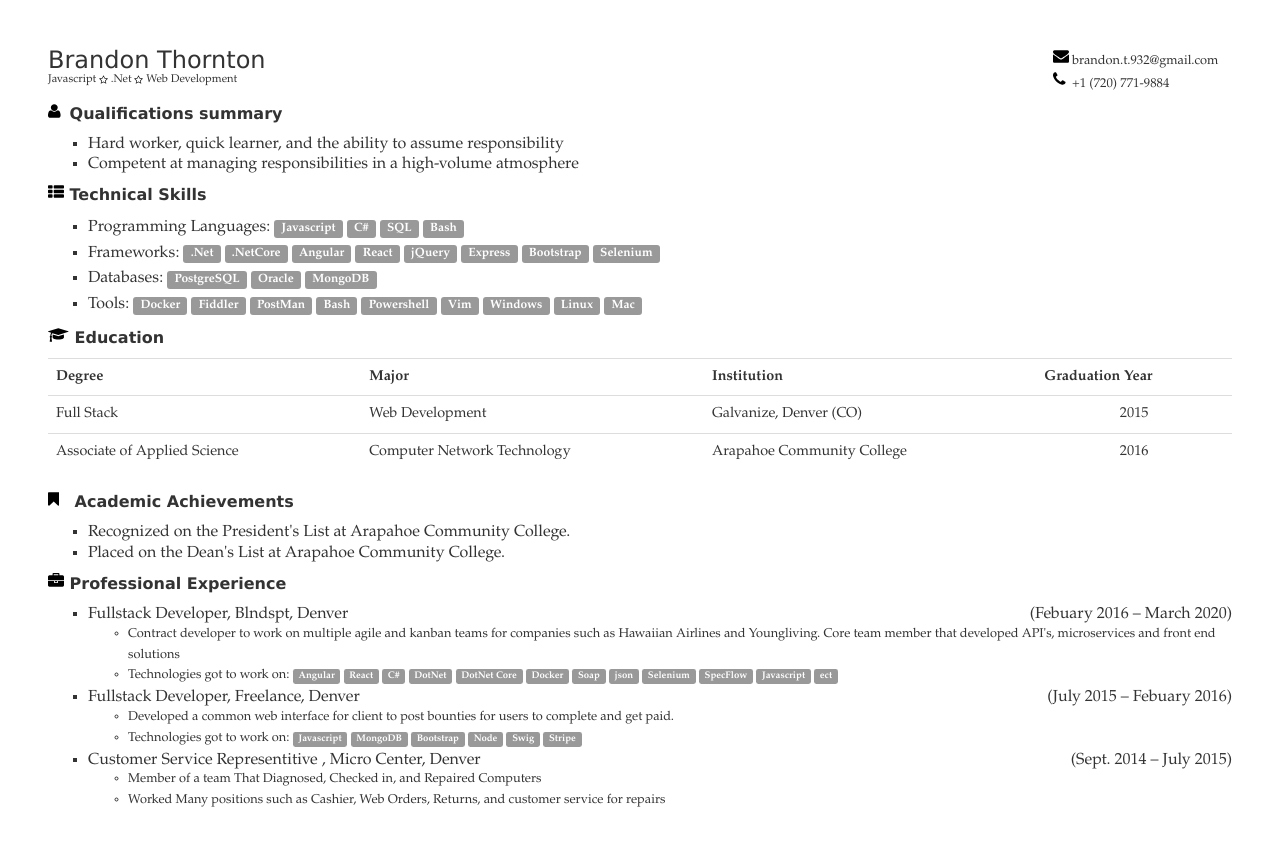
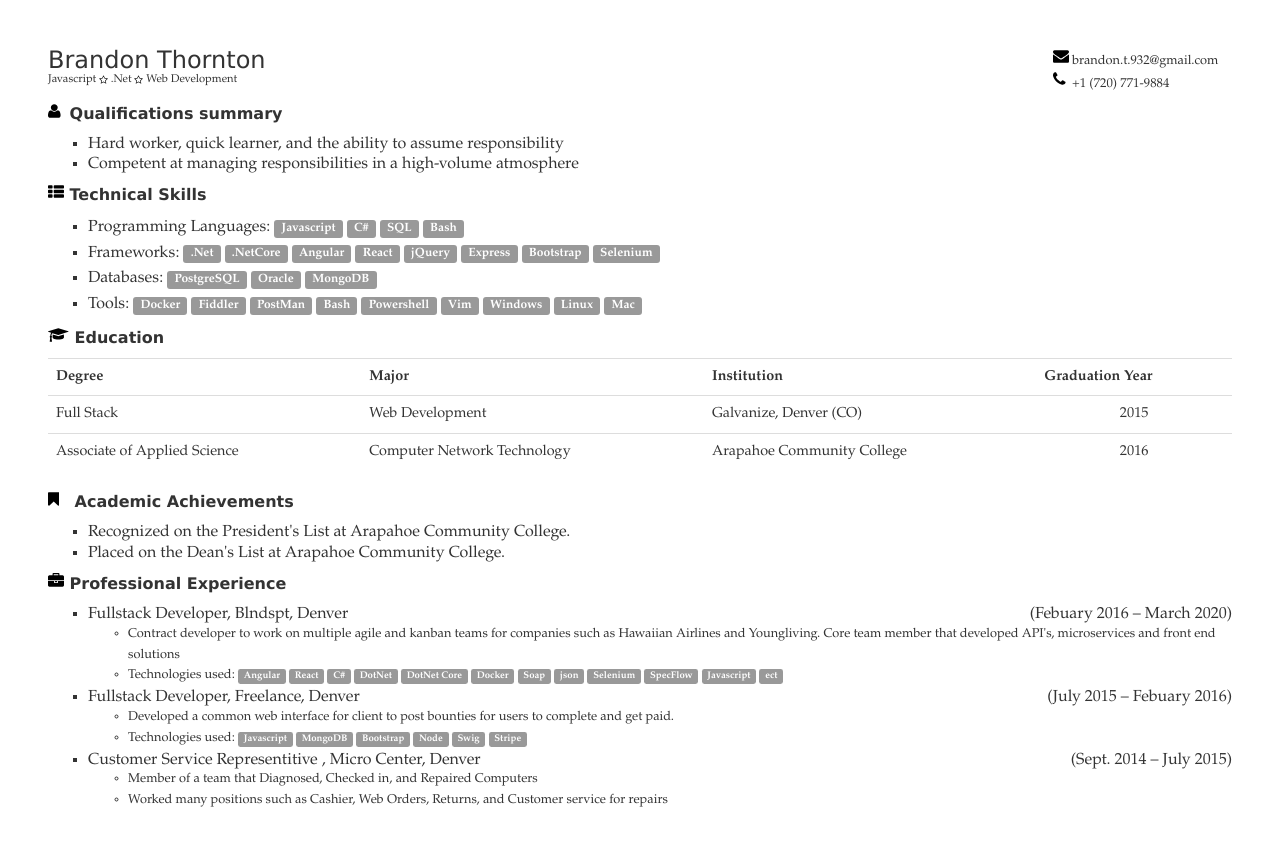
Before and after one commit to brandon932/resume, a plain HTML site: page resume/page.html in a window 1280 px wide. Drawn offline with Linux system fonts and the light colour scheme.

Commit message:
fixed resume typo and changed name of resume pdf

```diff
--- a/brandon_resume.json
+++ b/brandon_resume.json
@@ -147,8 +147,8 @@
           "from": "Sept. 2014",
           "to": "July 2015",
           "details": [
-            "Member of a team That Diagnosed, Checked in, and Repaired Computers",
-            "Worked Many positions such as Cashier, Web Orders, Returns, and customer service for repairs"
+            "Member of a team that Diagnosed, Checked in, and Repaired Computers",
+            "Worked many positions such as Cashier, Web Orders, Returns, and Customer service for repairs"
           ]
         }
       ]
--- a/resume/page.html
+++ b/resume/page.html
@@ -102,7 +102,7 @@
 			<span class="right">(Febuary 2016 – March 2020)</span>
 			<ul>
 				<li>Contract developer to work on multiple agile and kanban teams for companies such as Hawaiian Airlines and Youngliving. Core team member that developed API's, microservices and front end solutions</li>
-				<li>Technologies got to work on:
+				<li>Technologies used:
 					<span class="label label-default">Angular</span>
 					<span class="label label-default">React</span>
 					<span class="label label-default">C#</span>
@@ -122,7 +122,7 @@
 			<span class="right">(July 2015 – Febuary 2016)</span>
 			<ul>
 				<li>Developed a common web interface for client to post bounties for users to complete and get paid.</li>
-				<li>Technologies got to work on:
+				<li>Technologies used:
 					<span class="label label-default">Javascript</span>
 					<span class="label label-default">MongoDB</span>
 					<span class="label label-default">Bootstrap</span>
@@ -135,8 +135,8 @@
 		<li>Customer Service Representitive , Micro Center, Denver
 			<span class="right">(Sept. 2014 – July 2015)</span>
 			<ul>
-				<li>Member of a team That Diagnosed, Checked in, and Repaired Computers</li>
-				<li>Worked Many positions such as Cashier, Web Orders, Returns, and customer service for repairs</li>
+				<li>Member of a team that Diagnosed, Checked in, and Repaired Computers</li>
+				<li>Worked many positions such as Cashier, Web Orders, Returns, and Customer service for repairs</li>
 			</ul>
 		</li>
 	</ul>
```
Also changed, not shown: 3 other files.
